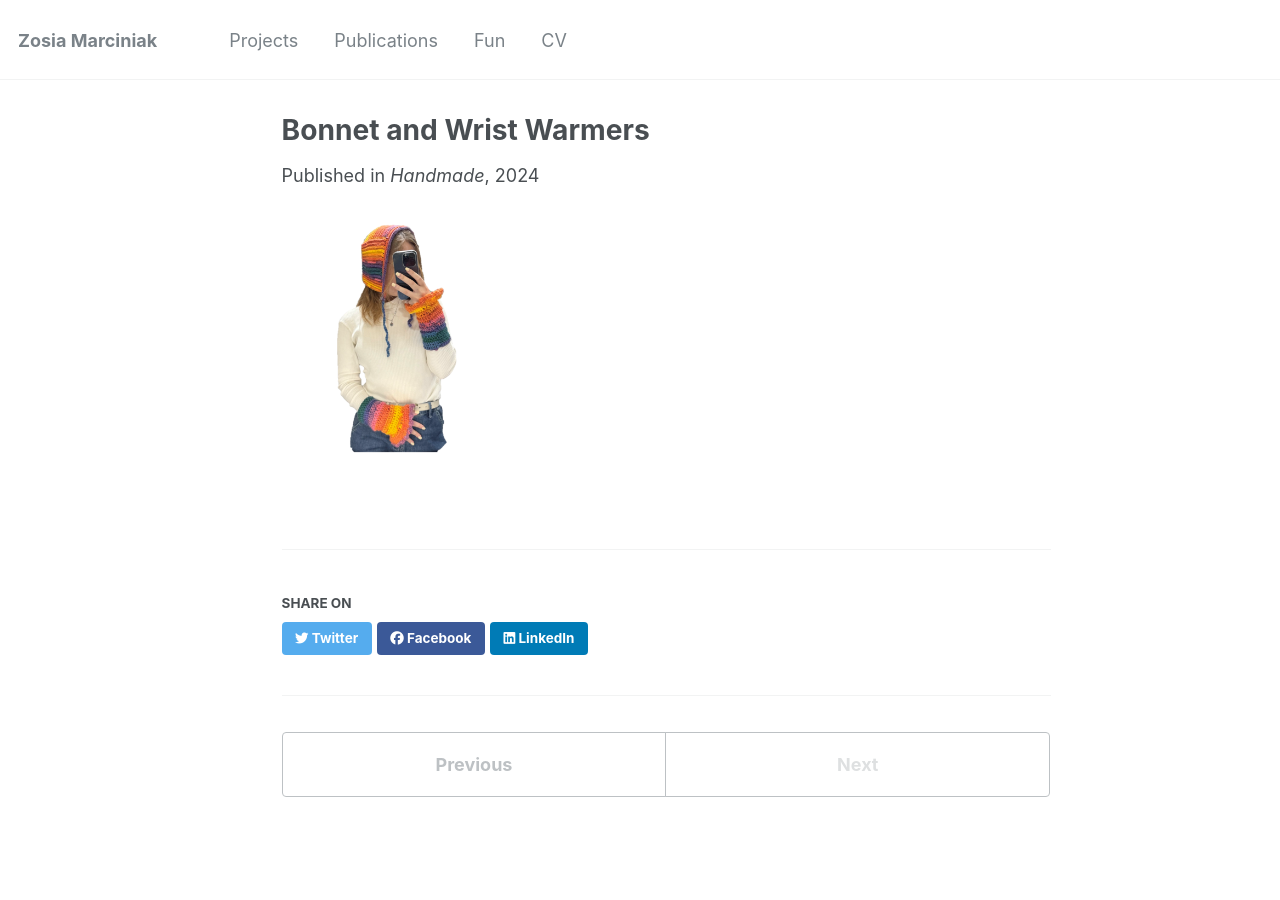
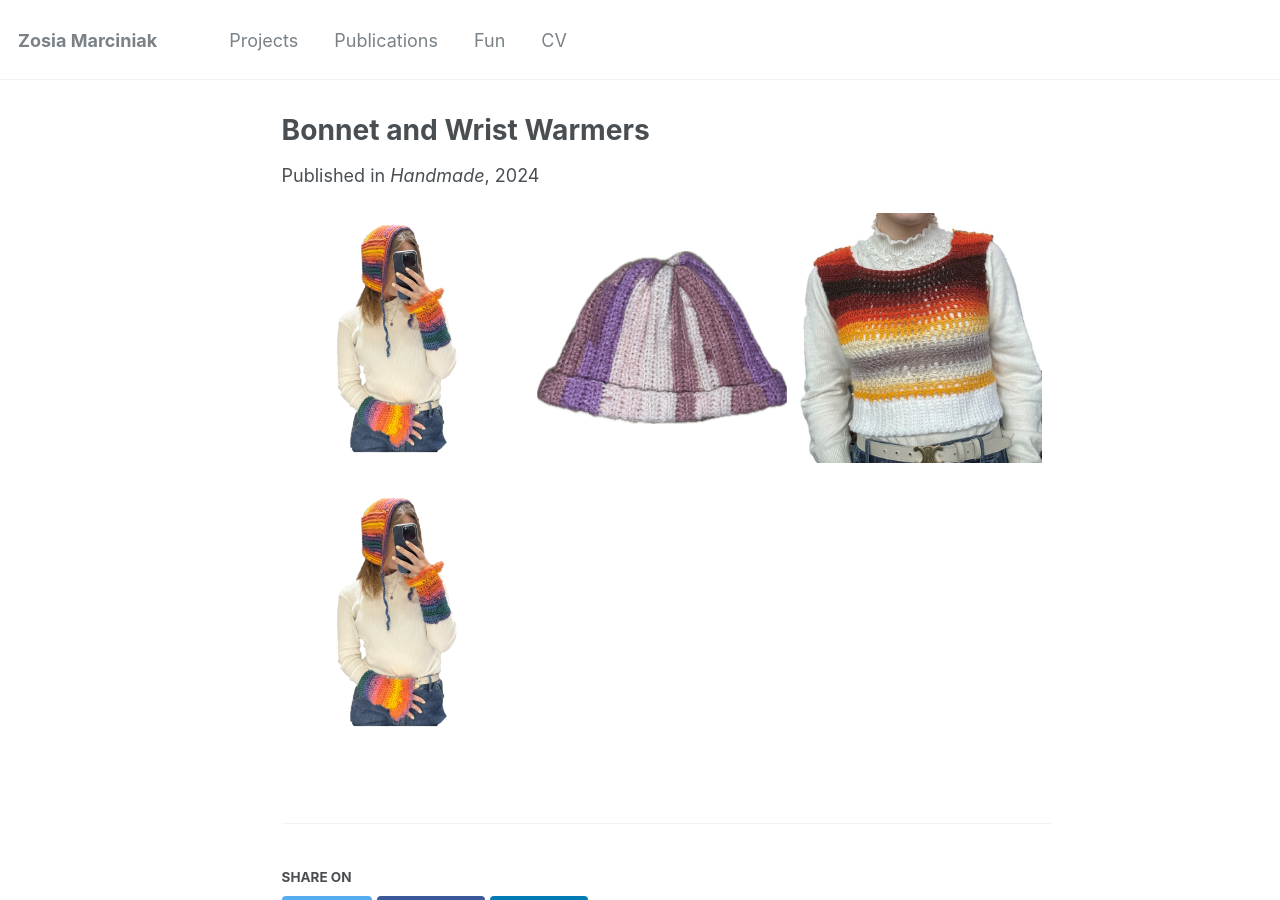
Before and after one commit to zosia-hci/zosia-hci.github.io, a Jekyll site: the page built from _fun/color_set.md, in a window 1280 px wide and 900 px high. Built offline with Jekyll 4.4.1, drawn with Linux system fonts in a browser that asks for light colours.

Commit message:
whats up now

```diff
--- a/_fun/color_set.md
+++ b/_fun/color_set.md
@@ -7,6 +7,12 @@ venue: "Handmade"
 date: 2024-01-01
 location: ""
 ---
+<p>
+  <img src="images/color_set.png" alt="Bonnet and Wrist Warmers" width="250" >
+  <img src="images/hat2.jpg" alt="Hat" width="250" >
+  <img src="images/vest1.jpg" alt="Vest" width="250" >
+</p>
+
 <a href="https://zosia-hci.github.io/fun/color_set">
   <img src="images/color_set.png" alt="Bonnet and Wrist Warmers" width="250" >
 </a>
```
